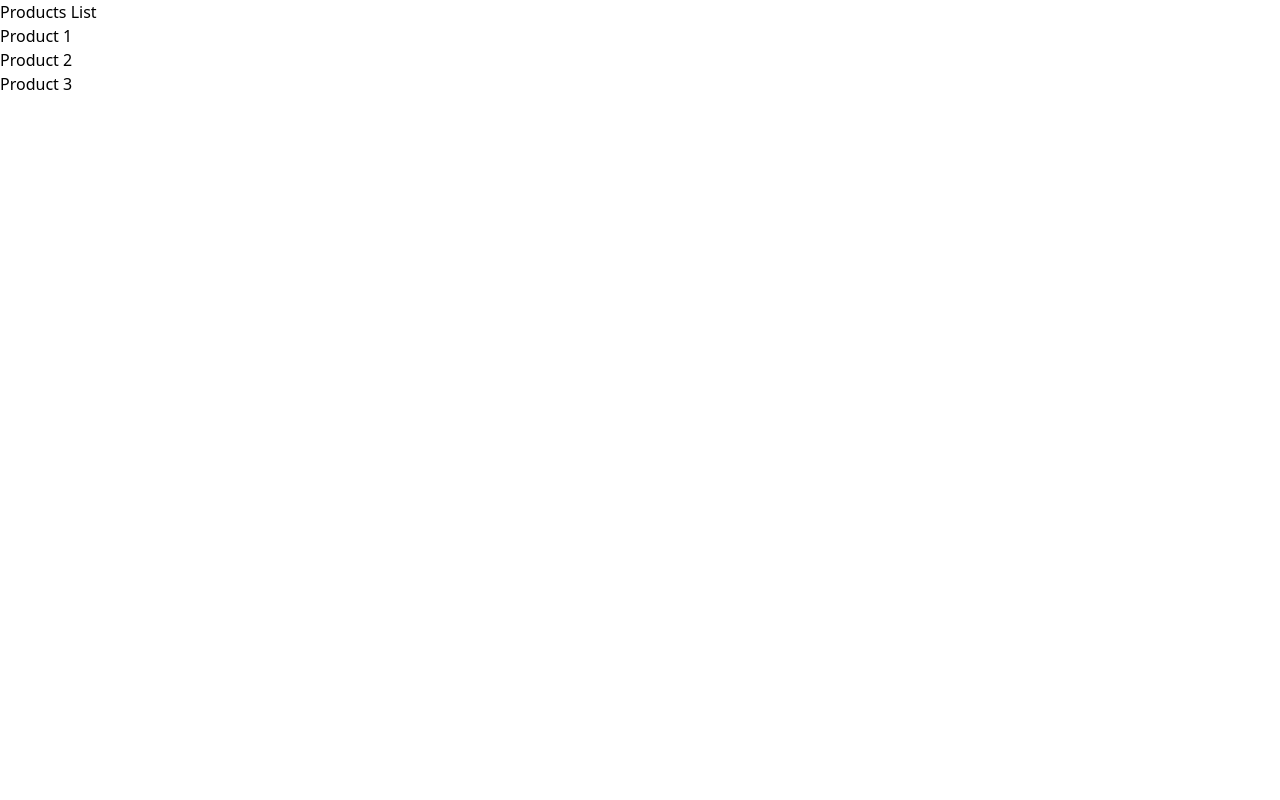
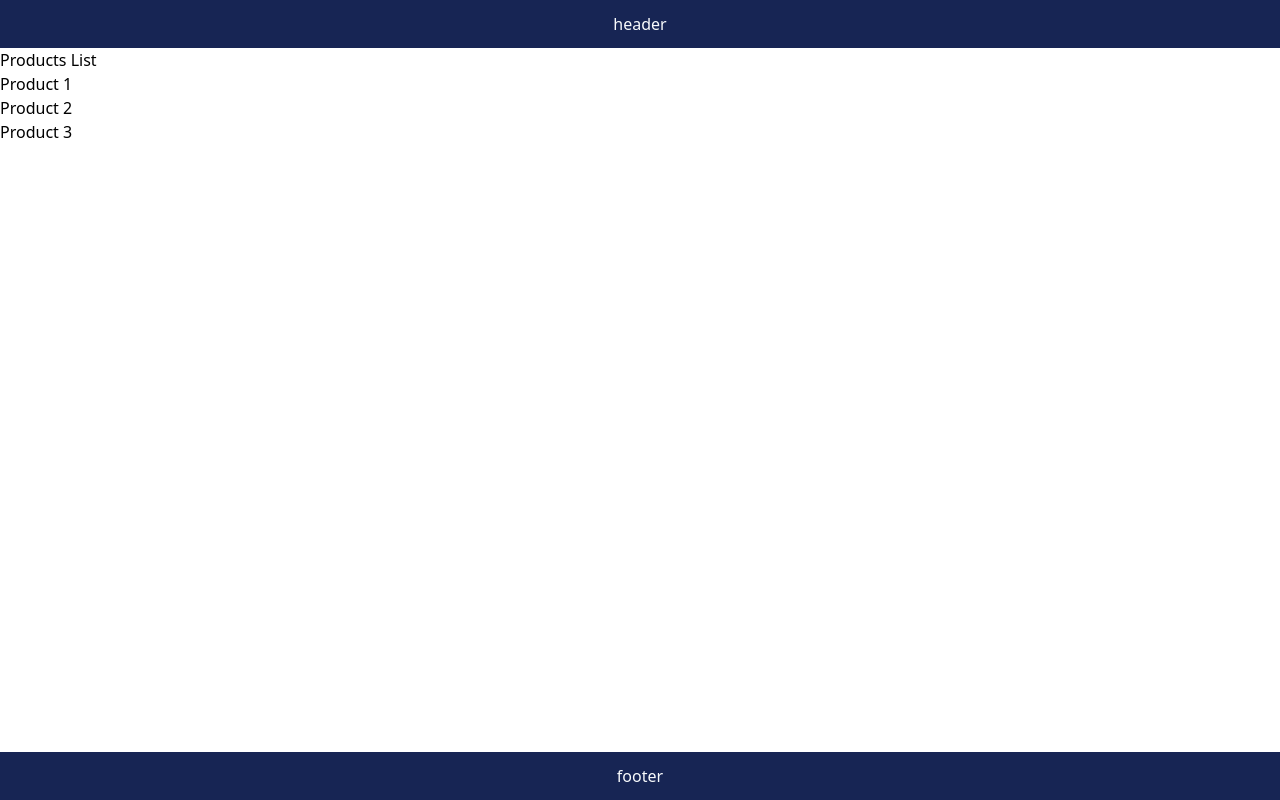
Before and after one commit to AltamiroF-22/Learnig_Next.js_14, a Next.js app: page /products in a window 1280 px wide. Built offline with nearby package versions, Linux system fonts and the light colour scheme.

Commit message:
layouts Routes

```diff
--- a/src/app/layout.tsx
+++ b/src/app/layout.tsx
@@ -1,18 +1,24 @@
+import { Header } from "@/components/header";
+import { Footer } from "@/components/footer";
 import "./globals.css";
 
 export const metadata = {
-  title: 'Next.js',
-  description: 'Generated by Next.js',
-}
+  title: "Next.js",
+  description: "Generated by Next.js",
+};
 
 export default function RootLayout({
   children,
 }: {
-  children: React.ReactNode
+  children: React.ReactNode;
 }) {
   return (
     <html lang="en">
-      <body>{children}</body>
+      <body>
+        <Header />
+        {children}
+        <Footer />
+      </body>
     </html>
-  )
+  );
 }
--- /dev/null
+++ b/src/app/products/[productId]/layout.tsx
@@ -0,0 +1,12 @@
+export default function ProducDetailsLayout({
+  children,
+}: {
+  children: React.ReactNode;
+}) {
+  return (
+    <>
+      {children}
+      <h2>Features products</h2>
+    </>
+  );
+}
--- /dev/null
+++ b/src/components/footer.tsx
@@ -0,0 +1,7 @@
+export function Footer() {
+  return (
+    <footer className="w-screen bg-blue-950 text-center p-3 absolute bottom-0">
+      <p className="text-slate-50">footer</p>
+    </footer>
+  );
+}
--- /dev/null
+++ b/src/components/header.tsx
@@ -0,0 +1,7 @@
+export function Header() {
+  return (
+    <header className="w-screen bg-blue-950 text-center p-3">
+      <p className="text-slate-50">header</p>
+    </header>
+  );
+}
```
Also changed, not shown: src/.txt (deleted).
